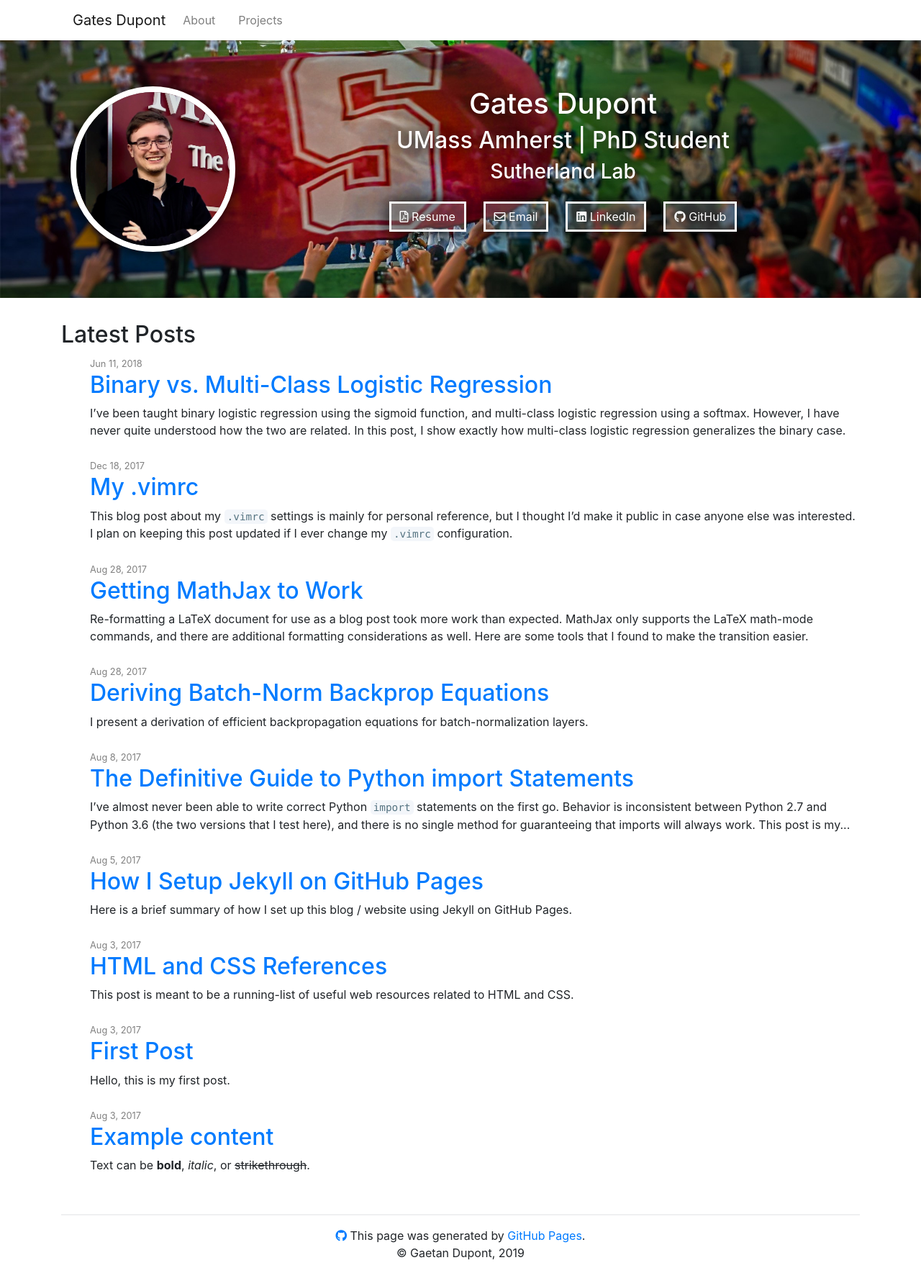
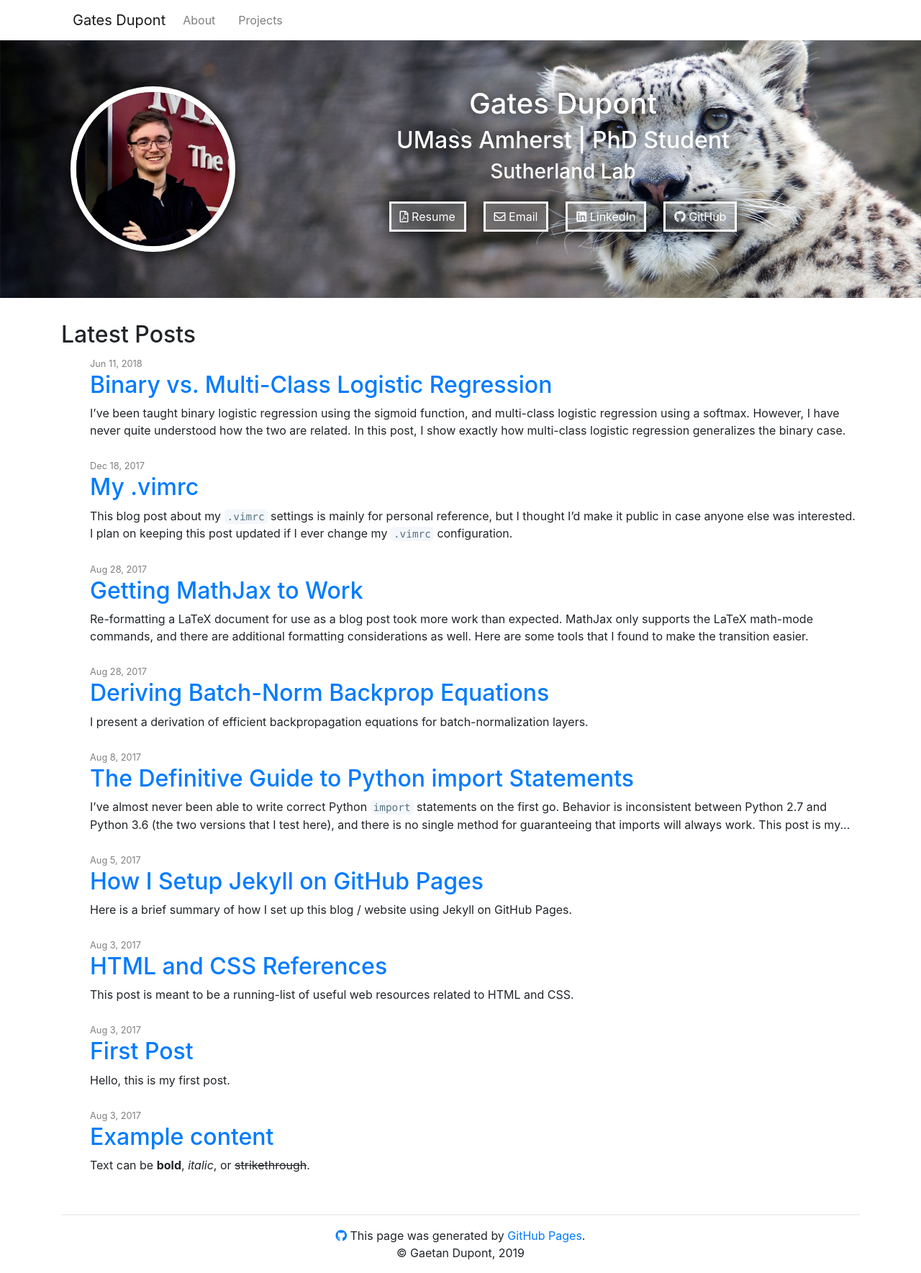
Before and after one commit to chrisyeh96/chrisyeh96.github.io, a Jekyll site: the page built from index.md, in a window 1280 px wide. Shown: the whole page at 72% size. Built offline with Jekyll 4.4.1, drawn with Linux system fonts in a browser that asks for light colours; nearby versions of some CDN libraries.

Commit message:
Update website.css

```diff
--- a/css/website.css
+++ b/css/website.css
@@ -47,7 +47,7 @@ img {
 }
 
 .header-home {
-  background: url("../images/banner_home.jpg") center center/cover;
+  background: url("../images/banner-SL.jpg") center center/cover;
 }
 
 .page-description {
```
